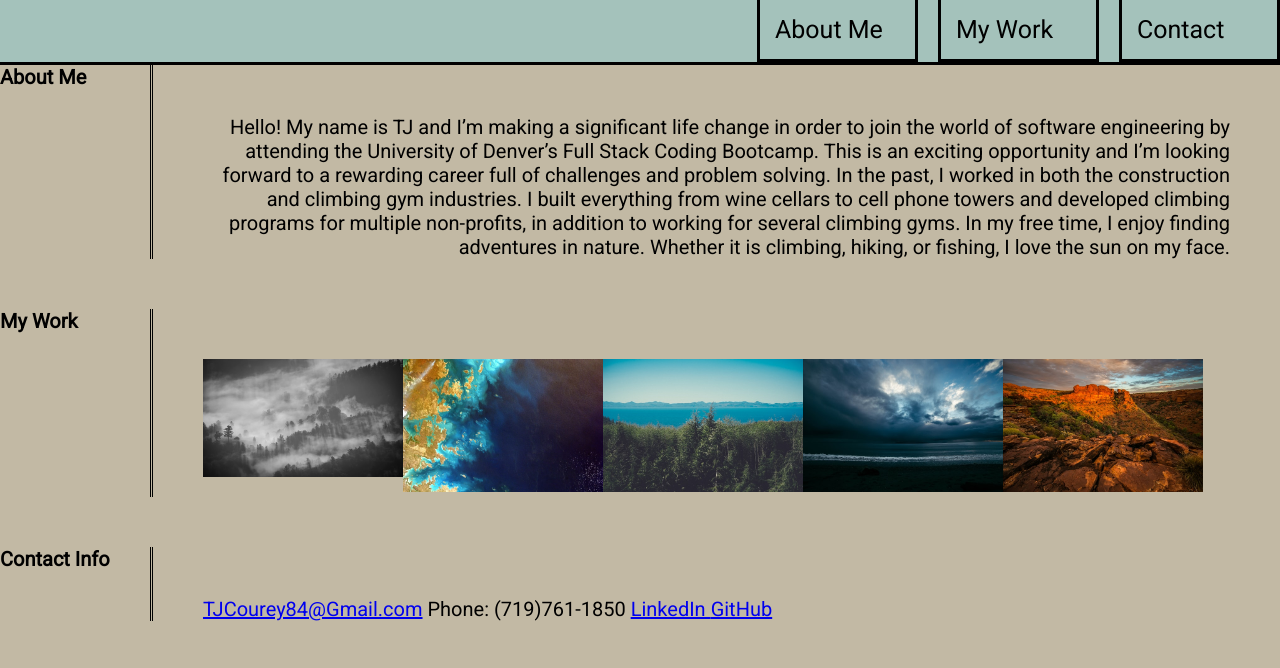
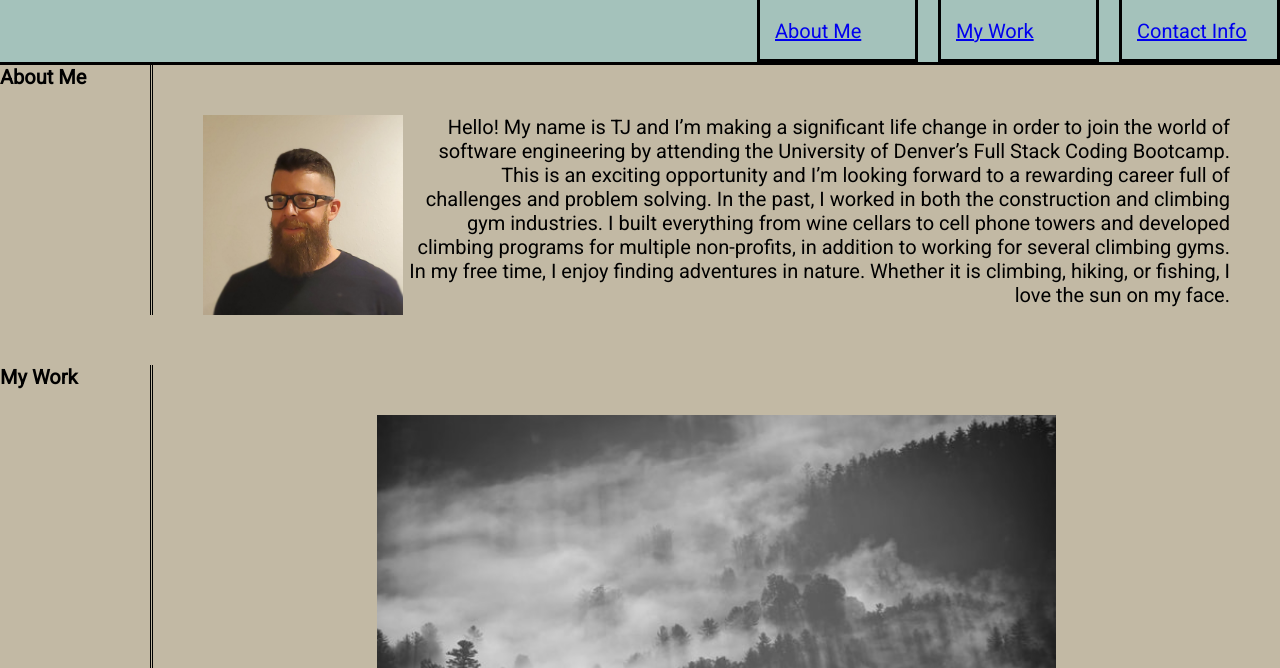
Before and after one commit to TJCourey/personal-portfolio, a plain HTML site: page index.html in a window 1280 px wide. Shown: the part 90-758 px from the top of the page. Drawn offline with Linux system fonts and the light colour scheme.

Commit message:
finished styling for homework part of portfolio, added titles to pictures in HTML, added profile picture

```diff
--- a/assets/style.css
+++ b/assets/style.css
@@ -39,6 +39,7 @@ main {
 main section {
   display: flex;
   flex-direction: row;
+  justify-content: space-between;
 }
 main h2 {
   align-items: flex-start;
@@ -46,27 +47,45 @@ main h2 {
   min-width: 150px;
   margin-bottom: 50px;
 }
+.main-q {
+  display: flex;
 
-main p {
-  align-content: flex-end;
+  justify-content: right;
   margin: 50px;
-  margin-bottom: 50px;
-  text-align: end;
+  text-align: right;
+}
+.main-p {
+  display: flex;
+
+  justify-content: right;
+  margin: 50px;
+  text-align: right;
+  flex-direction: column;
 }
 img {
-  max-height: 200px;
-  max-width: 200px;
-  object-fit: fill;
+  height: 200px;
+  width: auto;
+  object-fit: contain;
 }
-
-#portfolio-links {
+.col {
+  flex: 1;
+  text-align: center;
+  margin: 50px;
+}
+.portfolio-links {
   display: flex;
   flex-direction: row;
   flex-wrap: wrap;
-  justify-content: space-around;
+  align-items: center;
+  justify-content: space-between;
+}
+
+#main-application {
+  height: 400px;
+  width: auto;
 }
 
 /* footer styling */
 footer {
-  background-color: #c2a4b7;
+  background-color: #a4c2bb;
 }
--- a/index.html
+++ b/index.html
@@ -23,16 +23,18 @@
       <h1>TJ Courey</h1>
       <nav>
         <ul>
-          <li>About Me</li>
-          <li>My Work</li>
-          <li>Contact</li>
+          <li><a href="#about">About Me</a></li>
+          <li><a href="#portfolio">My Work</a> </li>
+          <li><a href="#contact">Contact Info</a> </li>
+
         </ul>
       </nav>
     </header>
     <main>
-      <section>
+      <section id="about">
         <h2>About Me</h2>
-        <p>
+        <p class="main-q">
+          <img height="125%" src="./assets/images/20210315_191705 (2).jpg" alt="Picture of TJ">
           Hello! My name is TJ and I’m making a significant life change in order
           to join the world of software engineering by attending the University
           of Denver’s Full Stack Coding Bootcamp. This is an exciting
@@ -48,21 +50,21 @@
 
         </ul>
       </section>
-      <section>
+      <section id="portfolio">
         <h2>My Work</h2>
-        <p id="portfolio-links">
-        <a href="#"><img src="./assets/images/frances-gunn-8BmNurlVR6M-unsplash.jpg" alt="Project 1"></a>
-        <a href="#"><img src="./assets/images/nasa-6-jTZysYY_U-unsplash.jpg" alt="Project 2"></a>
-        <a href="#"><img src="./assets/images/p-j-6J--NXulQCs-unsplash.jpg" alt="Project 3"></a>
-        <a href="#"><img src="./assets/images/patrick-fore-V6s1cmE39XM-unsplash.jpg" alt="Project 4"></a>
-        <a href="#"><img src="./assets/images/philippe-wuyts-_h7aBovKia4-unsplash.jpg" alt="Project 5"></a>
+        <p class="portfolio-links">
+        <a class="col" href="#"><img id="main-application" src="./assets/images/frances-gunn-8BmNurlVR6M-unsplash.jpg" alt="Project 1"> <br>Project 1</a>
+        <a class="col" href="#"><img src="./assets/images/nasa-6-jTZysYY_U-unsplash.jpg" alt="Project 2"> <br>Project 1</a>
+        <a class="col" href="#"><img src="./assets/images/p-j-6J--NXulQCs-unsplash.jpg" alt="Project 3"> <br> Project 3 </a>
+        <a class="col" href="#"><img src="./assets/images/patrick-fore-V6s1cmE39XM-unsplash.jpg" alt="Project 4"> <br>Project 4</a>
+        <a class="col" href="#"><img src="./assets/images/philippe-wuyts-_h7aBovKia4-unsplash.jpg" alt="Project 5"> <br>Poject 5</a>
       </p>
       </section>
-      <section>
+      <section id="contact">
         <h2>Contact Info</h2>
-        <p>
+        <p class="main-p">
       <a href="mailto:tjcourey84@gmail.com">TJCourey84@Gmail.com</a>
-      Phone: (719)761-1850
+      Phone: (719)761-1850<br>
       <a href="https://www.linkedin.com/in/tj-courey-8817b1208/">LinkedIn </a>
       <a href="https://github.com/TJCourey">GitHub</a>
         </p>
```
Also changed, not shown: assets/images/20210315_191705 (2).jpg (added).
